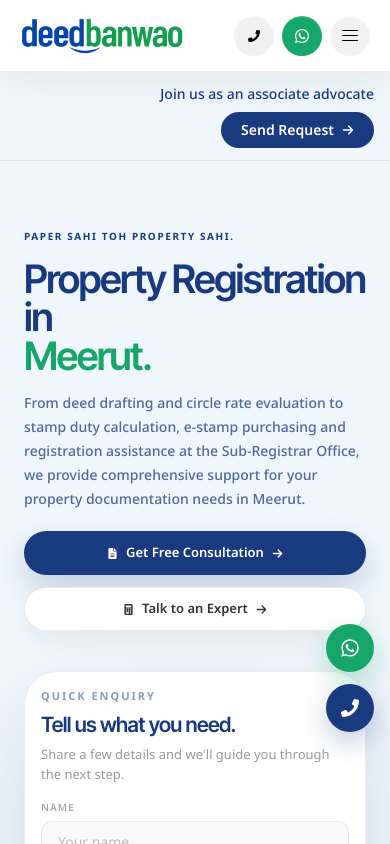
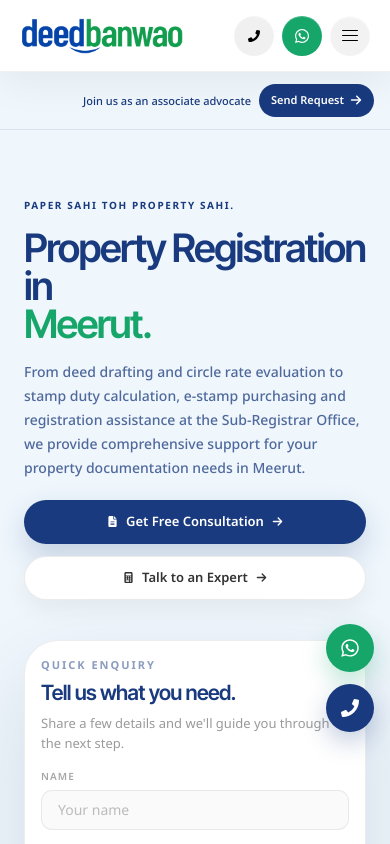
Before and after one commit to yugrastogi/deedbanwao, a React (Vite) app: page / in a window 390 px wide. Shown: the top 844 px of the page. Built offline with nearby package versions, Linux system fonts and the light colour scheme.

Commit message:
Keep mobile associate announcement on one line

```diff
--- a/src/components/Navbar/Navbar.jsx
+++ b/src/components/Navbar/Navbar.jsx
@@ -742,14 +742,14 @@
     </nav>
 
     <div className="relative z-20 mt-[72px] border-b border-[#193A7E]/10 bg-[#EFF6FC] sm:mt-[76px]">
-      <div className="mx-auto flex w-full flex-wrap items-center justify-end gap-x-5 gap-y-2 px-4 py-3 pr-4 text-right sm:px-7 sm:pr-7 lg:px-10 lg:pr-10">
-        <p className="text-sm font-medium text-[#193A7E] sm:text-base">
+      <div className="mx-auto flex w-full flex-nowrap items-center justify-end gap-2 px-3 py-3 pr-4 text-right sm:gap-5 sm:px-7 sm:pr-7 lg:px-10 lg:pr-10">
+        <p className="whitespace-nowrap text-[11px] font-medium leading-none text-[#193A7E] sm:text-base">
           Join us as an associate advocate
         </p>
         <button
           type="button"
           onClick={() => setAssociateFormOpen(true)}
-          className="inline-flex min-h-9 items-center justify-center gap-2 rounded-full bg-[#193A7E] px-5 py-2 text-sm font-semibold text-white transition-colors hover:bg-[#244A94] focus-visible:outline-2 focus-visible:outline-offset-2 focus-visible:outline-[#193A7E]"
+          className="inline-flex min-h-8 shrink-0 items-center justify-center gap-1.5 whitespace-nowrap rounded-full bg-[#193A7E] px-3 py-2 text-[11px] font-semibold text-white transition-colors hover:bg-[#244A94] focus-visible:outline-2 focus-visible:outline-offset-2 focus-visible:outline-[#193A7E] sm:min-h-9 sm:gap-2 sm:px-5 sm:text-sm"
         >
           Send Request
           <FaArrowRight className="text-xs" />
```
